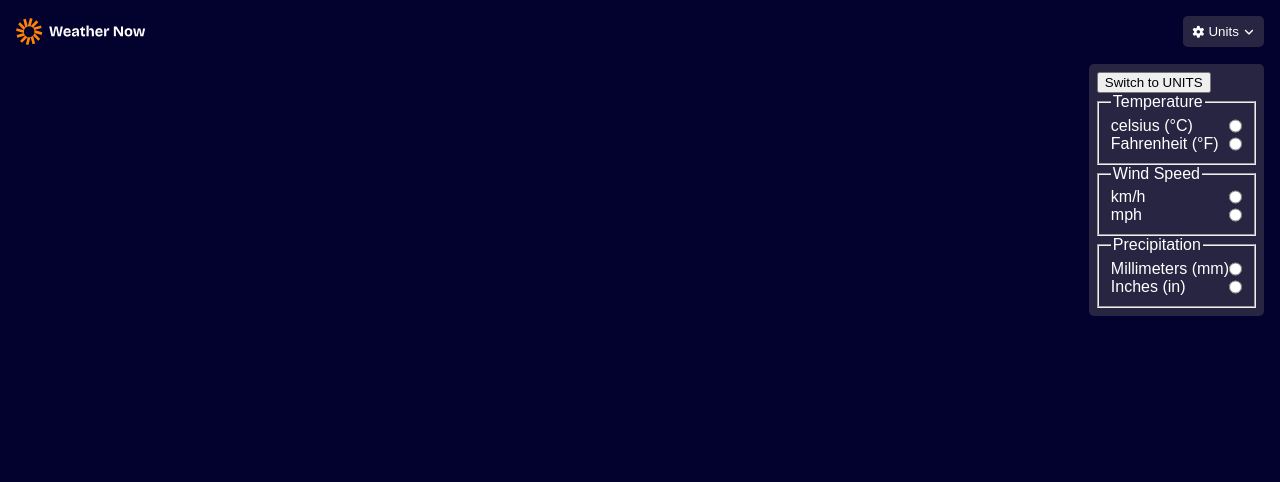
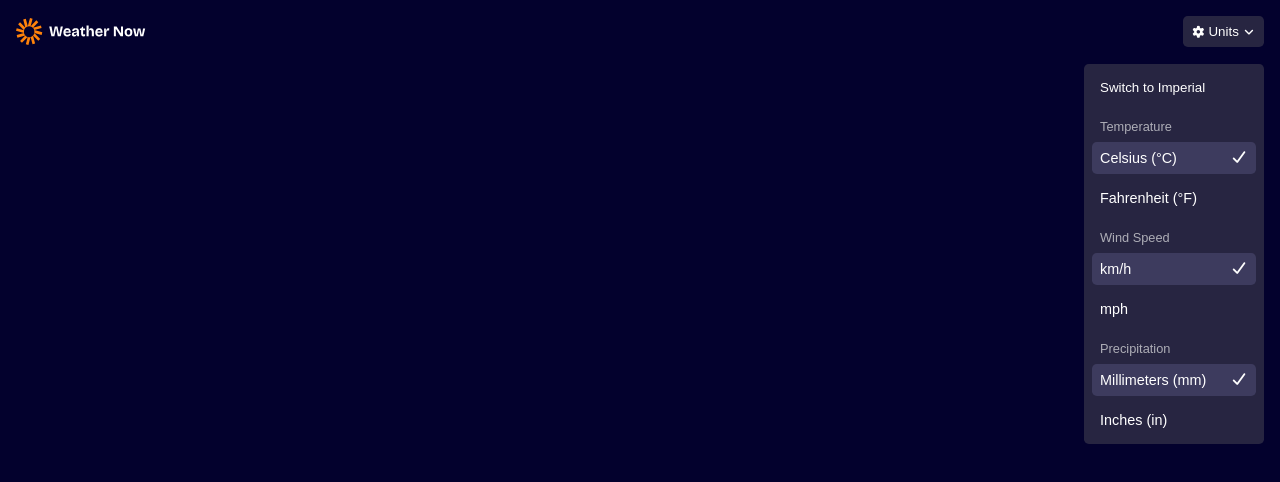
Before and after one commit to Flow2510/Weather-Now, a React (Vite) app: page / in a window 1280 px wide. Both pictures are taken after a click on the button "Units". Shown: the top 482 px of the page. Built offline with nearby package versions, Linux system fonts and the light colour scheme.

Commit message:
header + unit menu

```diff
--- a/src/App.jsx
+++ b/src/App.jsx
@@ -1,23 +1,19 @@
-import { useEffect, useState } from 'react'
+import { useState } from 'react'
 import './App.scss'
 import Header from './components/header/header'
 
 function App() {
-  const [ temperatureUnit, setTemperatureUnit] = useState("celsius");
-  const [ windUnit, setWindUnit] = useState("meter");
-  const [ precipitationUnit, setPrecipitationUnit] = useState("meter");
-
-  useEffect(()=>{
-    console.log(temperatureUnit + windUnit + precipitationUnit);
-  }, [temperatureUnit, windUnit, precipitationUnit])
+  const [imperialUnit, setImperialUnit] = useState(false);
+  const changeUnit = () => setImperialUnit(prev => !prev);
 
   return (
     <>
       <Header
-        changeTemperature={setTemperatureUnit}
-        changeWind={setWindUnit}
-        changePrecipitation={setPrecipitationUnit}
+        changeUnit={changeUnit}
+        imperialUnit={imperialUnit}
       />
+      <main>
+      </main>
     </>
   )
 }
--- a/src/components/header/header.jsx
+++ b/src/components/header/header.jsx
@@ -1,7 +1,7 @@
 import { useState } from 'react';
 import './header.scss';
 
-export default function Header({changeTemperature, changeWind, changePrecipitation}) {
+export default function Header({changeUnit, imperialUnit}) {
     const [showMenu, setShowMenu] = useState(false);
 
     return(
@@ -10,40 +10,22 @@ export default function Header({changeTemperature, changeWind, changePrecipitati
             <button className='header__button' type='button' onClick={() => setShowMenu(prev => !prev)}><i className="fa-solid fa-gear"></i>Units<i className="fa-solid fa-angle-down"></i></button>
             {showMenu &&
                 <div className='menu'>
-                    <button type='button'>Switch to UNITS</button>
-                    <fieldset className='menu__fieldset'>
-                        <legend>Temperature</legend>
-                        <label className='menu__label'>
-                            <p>celsius (°C)</p>
-                            <input type="radio" name='temperature' value="celsius" onChange={(e) => changeTemperature(e.target.value)}/>
-                        </label>
-                        <label className='menu__label'>
-                            <p>Fahrenheit (°F)</p>
-                            <input type="radio" name='temperature' value="fahrenheit" onChange={(e) => changeTemperature(e.target.value)}/>
-                        </label>
-                    </fieldset>
-                    <fieldset className='menu__fieldset'>
-                        <legend>Wind Speed</legend>
-                        <label className='menu__label'>
-                            <p>km/h</p>
-                            <input type="radio" name='wind' value="meter" onChange={(e) => changeWind(e.target.value)}/>
-                        </label>
-                        <label className='menu__label'>
-                            <p>mph</p>
-                            <input type="radio" name='wind' value="miles" onChange={(e) => changeWind(e.target.value)}/>
-                        </label>
-                    </fieldset>
-                    <fieldset className='menu__fieldset'>
-                        <legend>Precipitation</legend>
-                        <label className='menu__label'>
-                            <p>Millimeters (mm)</p>
-                            <input type="radio" name='precipitation' value="millimeter" onChange={(e) => changePrecipitation(e.target.value)}/>
-                        </label>
-                        <label className='menu__label'>
-                            <p>Inches (in)</p>
-                            <input type="radio" name='precipitation' value="inche" onChange={(e) => changePrecipitation(e.target.value)}/>
-                        </label>
-                    </fieldset>
+                    <button type='button' className='menu__button' onClick={changeUnit}>Switch to {imperialUnit ? "Metric" : "Imperial"}</button>
+                    <div className='menu__content'>
+                        <span className='menu__content-title'>Temperature</span>
+                        <p className={imperialUnit ? 'menu__content-item' : 'menu__content-item--active'}>Celsius (°C){!imperialUnit && <i className="fa-solid fa-check"></i>}</p>
+                        <p className={imperialUnit ? 'menu__content-item--active' : 'menu__content-item'}>Fahrenheit (°F){imperialUnit && <i className="fa-solid fa-check"></i>}</p>
+                    </div>
+                    <div className='menu__content'>
+                        <span className='menu__content-title'>Wind Speed</span>
+                        <p className={imperialUnit ? 'menu__content-item' : 'menu__content-item--active'}>km/h{!imperialUnit && <i className="fa-solid fa-check"></i>}</p>
+                        <p className={imperialUnit ? 'menu__content-item--active' : 'menu__content-item'}>mph{imperialUnit && <i className="fa-solid fa-check"></i>}</p>
+                    </div>
+                    <div className='menu__content'>
+                        <span className='menu__content-title'>Precipitation</span>
+                        <p className={imperialUnit ? 'menu__content-item' : 'menu__content-item--active'}>Millimeters (mm){!imperialUnit && <i className="fa-solid fa-check"></i>}</p>
+                        <p className={imperialUnit ? 'menu__content-item--active' : 'menu__content-item'}>Inches (in){imperialUnit && <i className="fa-solid fa-check"></i>}</p>
+                    </div>
                 </div>
             }
         </header>
--- a/src/components/header/header.scss
+++ b/src/components/header/header.scss
@@ -30,11 +30,41 @@
     top: 4rem;
     right: 1rem;
     background: hsl(243, 27%, 20%);
-    padding: 0.5rem;
     border-radius: 0.3rem;
+    font-size: 0.9rem;
+    width: 180px;
 
-    &__label{
+    &__button{
+        background: transparent;
+        border: none;
+        color: white;
+        padding: 1rem;
+    }
+
+    &__content{
         display: flex;
-        justify-content: space-between;
+        flex-direction: column;
+        gap: 0.5rem;
+        padding: 0.5rem;
+
+        &-title{
+            font-size: 0.8rem;
+            color: hsl(240, 6%, 70%);
+            padding: 0 0.5rem;
+        }
+
+        &-item{
+            display: flex;
+            justify-content: space-between;
+            padding: 0.5rem;
+
+            &--active{
+                background: hsl(243, 23%, 30%);
+                display: flex;
+                justify-content: space-between;
+                padding: 0.5rem;
+                border-radius: 0.3rem;
+            }
+        }
     }
 }
```
